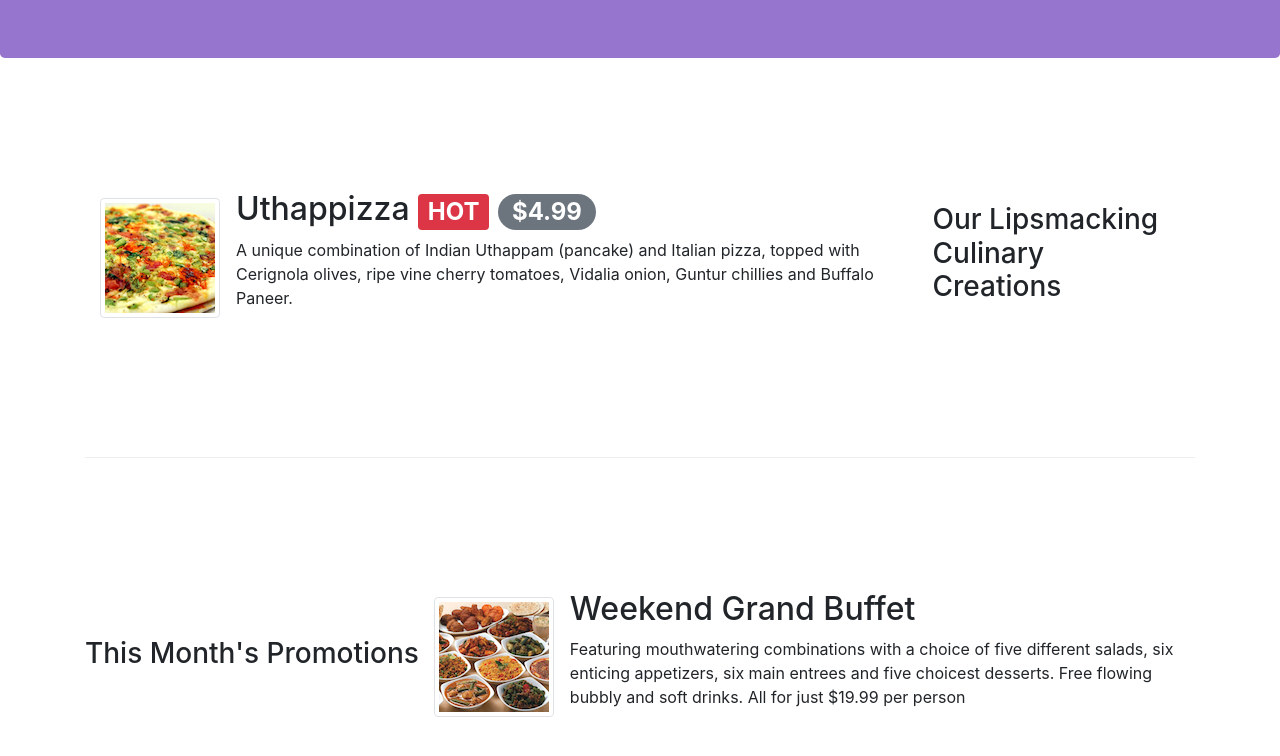
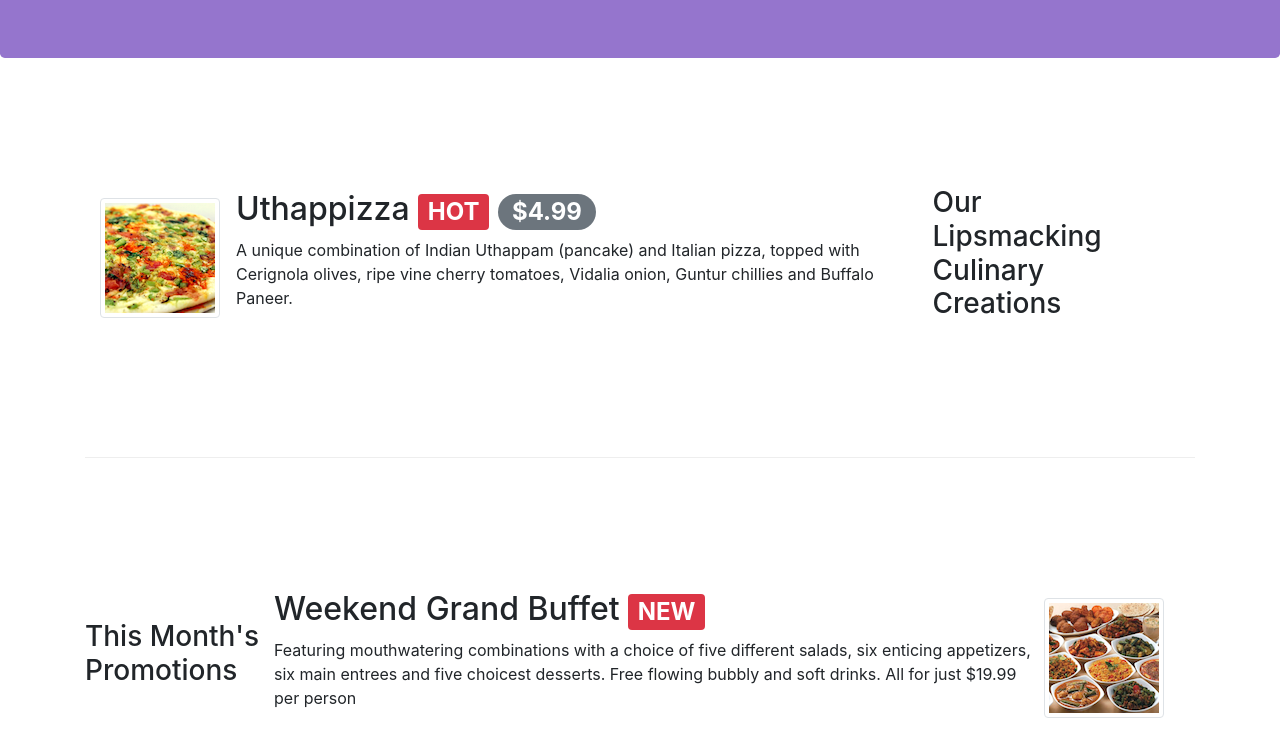
Before and after one commit to bhanuteja-09/Bootstrap, a website: page index.html in a window 1280 px wide. Shown: the part 276-1032 px from the top of the page. Drawn offline with nearby package versions, Linux system fonts and the light colour scheme.

Commit message:
Assignment-2 Task-2 Add Image and Badge

```diff
--- a/index.html
+++ b/index.html
@@ -50,7 +50,7 @@
     <div class="container">
         <div class="row row-content align-items-center">
             <div class="col-12 col-sm-4 order-sm-last col-md-3">
-                <h3>Our Lipsmacking Culinary Creations</h3>
+                <h3>Our <br>Lipsmacking <br>Culinary <br>Creations</h3>
             </div>
             <div class="col col-sm order-sm-first col-md">
                 <div class="media">
@@ -69,23 +69,24 @@
 
         <div class="row row-content align-items-center">
             <div>
-                <h3>This Month's Promotions</h3>
+                <h3>This Month's <br>Promotions</h3>
             </div>
             <div class="col col-sm col-md">
                 <div class="media">
-                    <img class="d-flex mr-3 img-thumbnail align-self-center"
-                    src="img/Buffet.png" alt="Buffet">
+
                     <div class="media-body">
-                        <h2>Weekend Grand Buffet</h2>
+                        <h2>Weekend Grand Buffet <span class="badge badge-danger">NEW</span></h2>
                 <p class="d-none d-sm-block">Featuring mouthwatering combinations with a choice of five different salads, six enticing appetizers, six main entrees and five choicest desserts. Free flowing bubbly and soft drinks. All for just $19.99 per person </p>
                 </div>
+                <img class="d-flex mr-3 img-thumbnail align-self-center"
+                    src="img/Buffet.png" alt="Buffet">
              </div>
             </div>
         </div>
 
         <div class="row row-content align-items-center">
             <div class="col-12 col-sm-4 order-sm-last col-md-3">
-                <h3>Meet our Culinary Specialists</h3>
+                <h3>Meet our <br>Culinary <br>Specialists</h3>
             </div>
             <div class="col col-sm order-sm-first col-md">
                 <div class="media">
```
